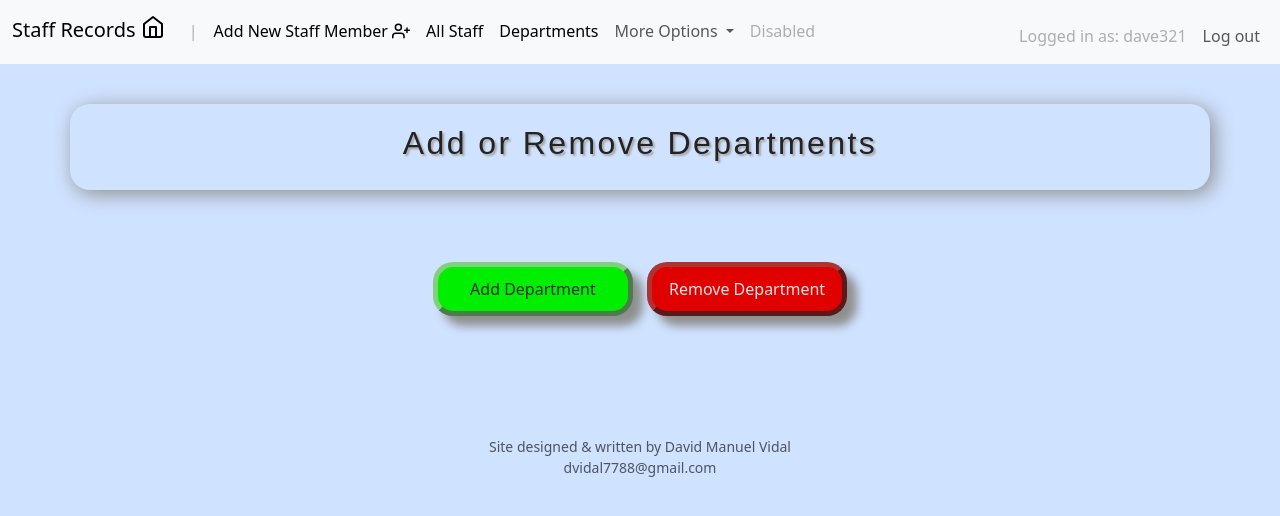
After one commit to Dvidal7788/staff_records_web_app_no_csfr, a Flask app: page /add_remove_department in a window 1280 px wide. The commit adds this page. Shown: the top 516 px of the page. Run offline with Flask 3, Linux system fonts and the light colour scheme; a user stored in the database is signed in; some libraries are stand-ins or nearby versions.

Commit message:
Created add/remove department view. Dates now checked for correct format when editing staff info.

```diff
--- a/app.py
+++ b/app.py
@@ -73,6 +73,8 @@ access['show_page3'] = False
 registration_success = False
 password_reset_successful = False
 results = None
+dept_added = False
+dept_removed = False
 
 # Retrieve up to date staff column names
 db = sqlite3.connect("sql/staff.db")
@@ -256,6 +258,10 @@ def logout():
 
     email_sent = staff_added = departments_all = registration_success = False
     results = None
+    dept_added = dept_removed = False
+
+    # Remove CSVs from CSV directory
+    os.system('rm -f csv/*')
 
     return redirect("/")
 
@@ -367,7 +373,8 @@ def add_new_staff():
 
         # Checking former_staff max emp_id ensures if the most recent employee added was recently let go (inwhich case the max emp_id will be a former employee), each employee, former and current each have a unique ID
         for tmp_tuple in tmp_cursor2:
-            if tmp_tuple[0] >= new_id:
+            # Can't compare NoneType to int
+            if tmp_tuple[0] != None and tmp_tuple[0] >= new_id:
                 new_id = tmp_tuple[0] + 1
 
         # cur = db.cursor()
@@ -477,6 +484,9 @@ def csv_export():
     # Retrieve info from database
     staff = access_staff_sql(deformat_str(results.department, False))
 
+    if len(staff) == 0:
+        return redirect('/departments')
+
     # Sort
     if results.asc_desc == 'ascending':
         staff.sort(key=lambda x: x[deformat_str(results.sort_by, True)])
@@ -546,7 +556,7 @@ def csv_export():
 
         return redirect("/departments")
 
-    return render_template("download_csv.html", filename=file_path.replace('csv/', ''), username=session['username'])
+    return render_template("download_csv.html", filename=filename, username=session['username'])
 
 
 
@@ -743,9 +753,14 @@ def edit_staff():
         # EDIT STAFF MEMBER
         if request.form.get('confirm_edit') == 'yes':
 
-            # Edit info - set up query (column names don't work with ? placeholder)
+            # Type check DATE SQL data type. (It is string, so sqlite3.IntegrityError will not catch it as long as its a string)
+            if 'date' in edit_info['column_to_edit'] and edit_info['new_value'].count('-') != 2:
+                return render_template('edit_staff.html', columns=columns, datatype_mismatch=True, first_page=True, username=session['username'])
+
+            # Set up query (column names don't work with ? placeholder)
             query = f"UPDATE staff SET {edit_info['column_to_edit']} = ? WHERE emp_id = ?"
 
+            # Try to UPDATE table - type checking new value
             db = sqlite3.connect("sql/staff.db")
             try:
                 db.execute(query, (deformat_str(edit_info['new_value'], False), edit_info['emp_id']))
@@ -771,7 +786,7 @@ def edit_staff():
             edit_info['emp_id'] = request.form.get('emp_id')
 
             message2 = f"Employee ID: {edit_info['emp_id']}'s {format_str(edit_info['column_to_edit'])} to '{edit_info['new_value']}'?"
-            return render_template('confirmation.html', message=f"Are you sure you want to edit:", message2=message2)
+            return render_template('confirmation.html', message=f"Are you sure you want to edit:", message2=message2, confirm_edit_staff=True, username=session['username'])
 
         # -- Page 2 --
         elif request.form.get('person_to_edit_emp_id'):
@@ -866,6 +881,94 @@ def former_staff():
     return render_template('former_staff.html', former_staff=former_staff, columns=format_list(former_staff_columns), username=session['username'])
 
 
+@app.route('/add_remove_department', methods=['GET', 'POST'])
+@login_required
+def add_remove_departmemt():
+    global dept_added
+    global dept_removed
+
+    # GET
+    if request.method == 'GET':
+        if dept_added:
+            dept_added = False
+            return render_template('add_remove_department.html', dept_added=True, username=session['username'])
+        elif dept_removed:
+            dept_removed = False
+            return render_template('add_remove_department.html', dept_removed=True, username=session['username'])
+
+        return render_template('add_remove_department.html', username=session['username'])
+
+    # POST
+    else:
+        # Add department view
+        if request.form.get('add_dept'):
+            return render_template('add_remove_department.html', departments=format_list(get_departments()), username=session['username'], add_dept=True)
+
+        # Remove department view
+        else:
+            return render_template('add_remove_department.html', departments=format_list(get_departments()), username=session['username'], remove_dept=True)
+
+
+@app.route('/add_dept', methods=['POST'])
+@login_required
+def add_dept():
+    global new_dept
+    global dept_added
+
+    if not request.form.get('confirm_add_dept'):
+
+        new_dept = request.form.get('new_dept')
+        departments = get_departments()
+
+        if new_dept.lower() in departments:
+            return render_template('error.html', message='The department below already exists', message2=f"'{format_str(new_dept)}'", username=session['username'])
+        elif len(new_dept) == 0:
+            return render_template('error.html', message='You did not enter a department name', username=session['username'])
+        else:
+            return render_template('confirmation.html', message='Are you sure you want to add the department:', message2=f"'{format_str(new_dept)}'", confirm_add_dept=True, username=session['username'])
+
+    # Coming from confirmation
+    else:
+
+        if request.form.get('confirm_add_dept') == 'yes':
+            db = sqlite3.connect('sql/staff.db')
+            db.execute('INSERT INTO departments VALUES (?)', (new_dept.lower(),))
+            db.commit()
+            dept_added = True
+
+        # Redirect whether yes or no
+        return redirect('/add_remove_department')
+
+
+@app.route('/remove_dept', methods=['POST'])
+@login_required
+def remove_dept():
+    global dept_to_remove
+    global dept_removed
+
+    if not request.form.get('confirm_remove_dept'):
+
+        dept_to_remove = request.form.get('dept_to_remove')
+        print('\n\n\n', dept_to_remove)
+        return render_template('confirmation.html', message='CAUTION: Are you sure you want to REMOVE the following department?', message2=f"'{dept_to_remove}'", confirm_remove_dept=True, username=session['username'])
+
+    # Coming from confirmation
+    else:
+
+        if request.form.get('confirm_remove_dept') == 'yes':
+
+            # SQL
+            db = sqlite3.connect('sql/staff.db')
+            db.execute('DELETE FROM departments WHERE department = (?)', (dept_to_remove.lower(),))
+            db.execute('UPDATE staff SET department = NULL WHERE department = (?)', (dept_to_remove.lower(),))
+            db.commit()
+            dept_removed = True
+
+        # Redirect whether yes or no
+        return redirect('/add_remove_department')
+
+
+
 
 #   --- SQL FUNCTIONS ---
 
@@ -925,7 +1028,7 @@ def get_departments():
     for tmp_tuple in tmp_cursor:
         departments.append(tmp_tuple[0])
 
-    departments.sort
+    departments.sort()
 
     # Return list of department names
     return departments
--- a/sql/query.sql
+++ b/sql/query.sql
@@ -69,6 +69,7 @@
 -- INSERT INTO departments VALUES('human resources');
 -- INSERT INTO departments VALUES('it');
 -- INSERT INTO departments VALUES('sales');
+
 
 
 -- SELECT salary.emp_id, salary, first_name, last_name, department, title, start_date FROM salary JOIN staff on salary.emp_id = staff.emp_id;
--- a/static/styles.css
+++ b/static/styles.css
@@ -1,3 +1,28 @@
+.title-head {
+    margin: 40px;
+    /* width: 200px; */
+    padding: 20px;
+    /* background-color: #c8e9ea; */
+    border-radius: 20px;
+    box-shadow: 4px 4px 20px #8f8f8f;
+    font-family: arial;
+    color: #232323;
+    letter-spacing: .15em;
+    text-shadow:
+    2px 2px 2px #a6a6a6;
+    /* -1px 2px 1px #a3a2a2,
+    -2px 4px 1px #b6b4b4,
+    -3px 6px 1px #b8b7b7; */
+}
+
+.marg-all {
+    margin: 72px;
+}
+
+.marg-all-bottom {
+    margin: 72px 72px 120px 72px;
+}
+
 .top {
     margin-top: 20px;
 }
@@ -29,10 +54,10 @@
     background-image: url("static/images/search.svg");
 } */
 
-input {
+/* input {
     /* text-indent: 20px; */
     background-image: url();
-}
+} */
 
 .red {
     color: #db0000;
@@ -49,3 +74,50 @@ input {
 .smallest {
     font-size: 0.8em
 }
+
+/* Add/Remove Department Buttons */
+.dept_btn {
+    width: 200px;
+    color: #303030;
+    border-radius: 20px;
+    padding: 10px;
+    box-shadow: 10px 10px 10px #8f8f8f;
+}
+
+/* Add Dept */
+#add_dept_btn {
+    border: 5px outset #80d080;
+    background-color: #00ef00;
+}
+
+#add_dept_btn:hover {
+    border: 5px outset #00e000;
+    background-color: #00d000;
+    box-shadow: 10px 10px 10px #707070;
+}
+
+#add_dept_btn:active {
+    color: #e4e4e4;
+    border: 5px inset #00e000;
+    box-shadow: 5px 5px 10px #8f8f8f;
+}
+
+
+/* Remove Dept */
+#remove_dept_btn {
+    border: 5px outset #af3333;
+    background-color: #e00000;
+    color: #e4e4e4;
+}
+
+#remove_dept_btn:hover {
+    border: 5px outset #900000;
+    background-color: #d00000;
+    box-shadow: 10px 10px 10px #707070;
+}
+
+#remove_dept_btn:active {
+    border: 5px inset #900000;
+    box-shadow: 5px 5px 10px #8f8f8f;
+    color: #343434;
+}
--- a/templates/add_new_staff.html
+++ b/templates/add_new_staff.html
@@ -23,7 +23,7 @@
         <select name="department">
             <option disabled selected>Select Department</option>
             {% for department in departments %}
-                <option name="department" value="{{ department }}">{{ department }}</option>
+                <option value="{{ department }}">{{ department }}</option>
             {% endfor %}
         </select><br>
         <label class="form-label top">Title</label><br>
--- /dev/null
+++ b/templates/add_remove_department.html
@@ -0,0 +1,97 @@
+{% extends 'layout.html' %}
+
+{% block title %} - Add/Remove Department{% endblock %}
+
+{% block main %}
+
+    <!-- Alerts -->
+
+    {% if dept_added %}
+        <div class="alert alert-success alert-dismissible fade show" role="alert">
+            Department successfully added!
+            <button type="button" class="btn-close" data-bs-dismiss="alert" aria-label="Close"></button>
+        </div>
+
+    {% elif dept_removed %}
+        <div class="alert alert-success alert-dismissible fade show" role="alert">
+            Department successfully removed!
+            <button type="button" class="btn-close" data-bs-dismiss="alert" aria-label="Close"></button>
+        </div>
+    {% endif %}
+
+    <!-- Title Head-->
+    <div class="container centered title-head"><h2>Add or Remove Departments</h2></div>
+
+    {% if not add_dept and not remove_dept %}
+
+        <!-- Screen 1 : Choose Add or Remove Department -->
+        <div class="container centered top">
+
+            <!-- BUTTONS: Choose to Add or Remove Department -->
+            <div class="container centered marg-all-bottom">
+                <form action="/add_remove_department" method="post">
+                    <button type="submit" class="dept_btn right" id="add_dept_btn" name="add_dept" value="True">Add Department</button>
+                    <button type="submit" class="dept_btn" id="remove_dept_btn" name="remove_dept" value="True">Remove Department</button>
+                    <input type="hidden" name="csrf_token" value="{{ csrf_token() }}">
+                </form>
+            </div>
+
+        </div>
+
+    {% endif %}
+
+    <!-- Screen 2 -->
+    {% if add_dept %}
+
+        <!-- ADD -->
+        <h4 class="centered marg-all">Add Department</h4>
+
+        <div class="container container-flex marg-all centered">
+            <div>
+                <label>Enter New Department</label>
+                <form action="/add_dept" method="post">
+                    <input type="text" name="new_dept" autofocus autocomplete="off"><br>
+                    <button type="submit" class="dept_btn right top" id="add_dept_btn" name="add_dept" value="True">Add Department</button>
+                    <input type="hidden" name="csrf_token" value="{{ csrf_token() }}">
+                </form>
+            </div>
+
+            <hr>
+            <div class="centered top">
+                <table class="table table-primary table-striped">
+                    <thead>
+                        <tr>
+                            <th>Current List of Departments</th>
+                        </tr>
+                    </thead>
+                    <tbody class="table-group-divider">
+                        {% for department in departments %}
+                            <tr>
+                                <td>{{ department }}</td>
+                            </tr>
+                        {% endfor %}
+                    </tbody>
+                </table>
+            </div>
+        </div>
+
+    {% elif remove_dept %}
+
+        <h4 class="centered marg-all">Remove Department</h4>
+        <div class="centered"><small>(When you remove a department, the department field for all staff members currently listed under that department will be set to None)</small></div>
+        <div class="container container-flex marg-all centered">
+            <form action="/remove_dept" method="post">
+                <select name="dept_to_remove">
+                    <option disabled selected>Choose Department to Remove</option>
+                    {% for department in departments %}
+                        <option value="{{ department }}">{{ department }}</option>
+                    {% endfor %}
+                </select>
+                <br>
+                <button type="submit" class="dept_btn top" id="remove_dept_btn" name="remove_dept" value="True">Remove Department</button>
+                <input type="hidden" name="csrf_token" value="{{ csrf_token() }}">
+            </form>
+        </div>
+    {% endif %}
+
+{% endblock %}
--- a/templates/departments.html
+++ b/templates/departments.html
@@ -3,6 +3,8 @@
 {% block title %} - Departments{% endblock %}
 
 {% block main %}
+
+    <!-- Alerts -->
     {% if email_sent %}
         <div class="alert alert-success alert-dismissible fade show" role="alert">
             <strong> Success!</strong> The csv file you requested was sent to your e-mail!  <img src="static/images/send-green.svg" style="margin-bottom: 3px;">
--- a/templates/download_csv.html
+++ b/templates/download_csv.html
@@ -9,7 +9,7 @@
         <h2>Download CSV File</h2>
         <br>
 
-        <a href="csv/{{ filename }}" download="{{filename}}" target="blank">CLICK HERE TO DOWNLOAD YOUR REQUESTED CSV <img src="static/images/download-blue.svg" style="margin-bottom: 5px;"></a>
+        <a href="csv/{{ filename }}" download="{{ filename }}" target="blank">CLICK HERE TO DOWNLOAD YOUR REQUESTED CSV <img src="static/images/download-blue.svg" style="margin-bottom: 5px;"></a>
 
         <hr>
 
--- a/templates/layout.html
+++ b/templates/layout.html
@@ -37,6 +37,7 @@
                         <li><hr class="dropdown-divider"></li>
                         <li><a class="dropdown-item" href="/salary">Salaries</a></li>
                         <li><a class="dropdown-item" href="/former_staff">Former Staff</a></li>
+                        <li><a class="dropdown-item" href="/add_remove_department">Add/Remove Department</a></li>
                         </ul>
                     </li>
                     <li class="nav-item">
```
Also changed, not shown: csv/all_2023-03-23_14:24:46.csv (deleted, +0 -33 lines), templates/confirmation.html (+29 -5 lines), sql/staff.db, staff.db (added), test.py (line endings or trailing spaces), 4 other files.
